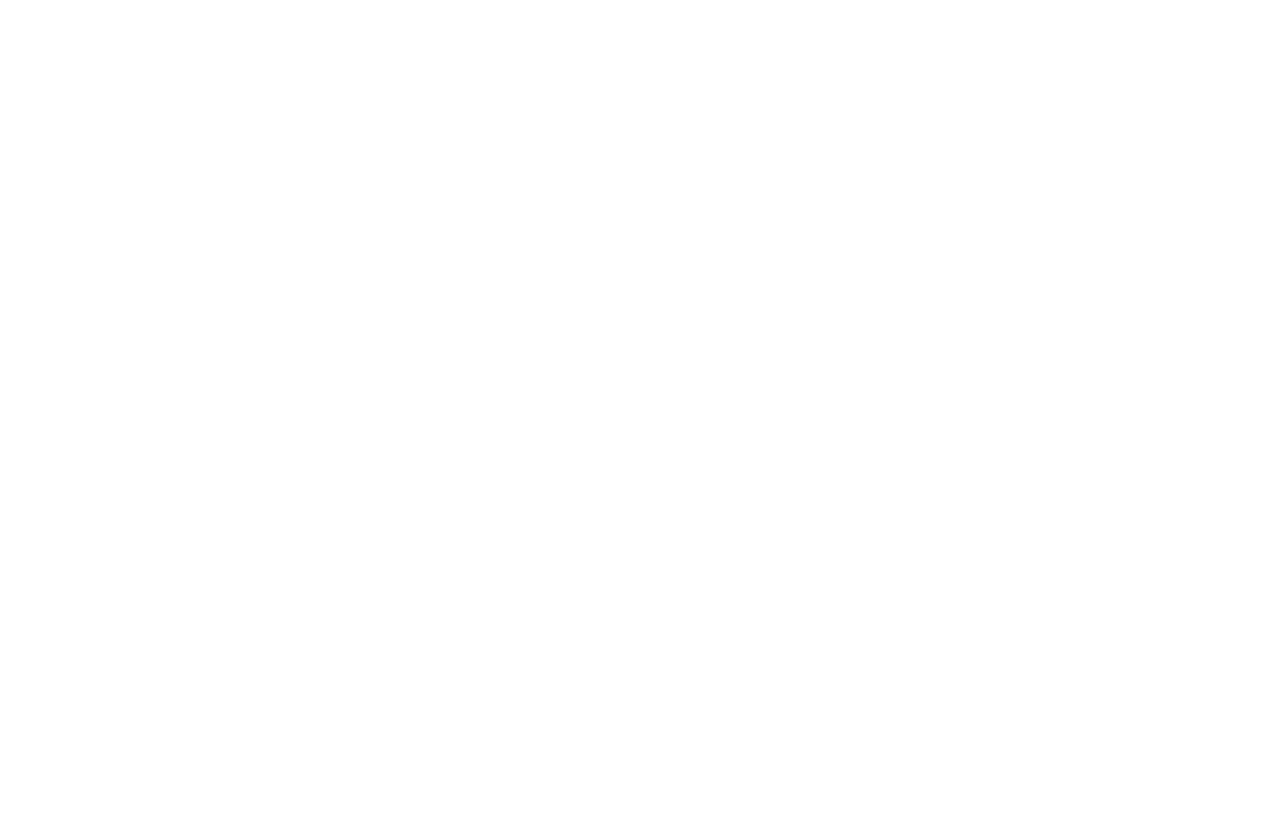
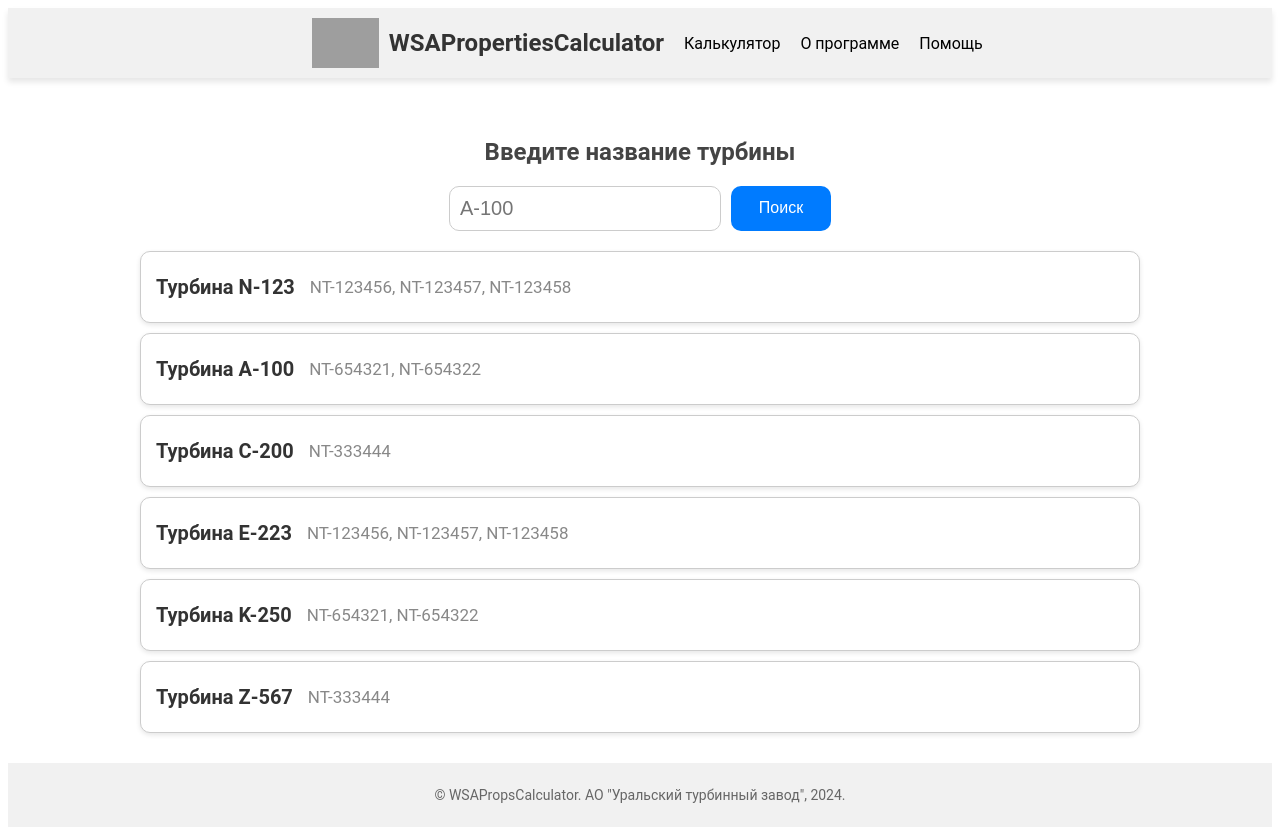
Before and after one commit to LevShlyogin/Automation_of_construction, a React (Vite) app in the folder frontend/: page / in a window 1280 px wide. Before the commit this address had no page. Before the commit the page ends 800 px from the top, so only its background shows below. Built offline with nearby package versions, Linux system fonts and the light colour scheme; grey boxes are pictures that could not be loaded.

Commit message:
design and 2 pages structure upd

```diff
--- /dev/null
+++ b/frontend/src/components/Calculator/StockSelection.css
@@ -0,0 +1,35 @@
+.stock-selection {
+  text-align: center;
+  margin-top: 20px;
+}
+
+
+.title {
+  font-size: 24px;
+  font-weight: bold;
+  margin-bottom: 20px;
+}
+
+
+.stock-list {
+  list-style-type: none;
+  padding: 0;
+  margin: 0;
+}
+
+
+.stock-item {
+  padding: 15px;
+  margin: 10px 0;
+  border: 1px solid #ccc;
+  border-radius: 5px;
+  background-color: #f9f9f9;
+  cursor: pointer;
+  transition: background-color 0.3s ease;
+}
+
+
+.stock-item:hover {
+  background-color: #f1f1f1;
+  color: #4CAF50;
+}
--- a/frontend/src/components/Calculator/StockSelection.tsx
+++ b/frontend/src/components/Calculator/StockSelection.tsx
@@ -1,39 +1,36 @@
-// import React from 'react';
-//
-// type Turbine = {
-//   name: string;
-//   stocks: string[];
-// };
-//
-// type Props = {
-//   turbine: Turbine | null;
-//   onSelectStock: (stock: string) => void;
-// };
-//
-// const StockSelection: React.FC<Props> = ({ turbine, onSelectStock }) => {
-//   if (!turbine) return <p>Сначала выберите турбину.</p>;
-//
-//   return (
-// 	<div className="stock-selection">
-//   	<h2>Выберите требуемый шток для {turbine.name}</h2>
-//   	<ul>
-//     	{turbine.stocks.map((stock, index) => (
-//       	<li key={index} onClick={() => onSelectStock(stock)}>
-//         	{stock}
-//       	</li>
-//     	))}
-//   	</ul>
-// 	</div>
-//   );
-// };
-//
-// export default StockSelection;
+import React from 'react';
+import './StockSelection.css'; // Подключаем стили
 
 
-import React from 'react';
-
-const StockSelection = () => {
-  return <div><h1>Stock Selection Component</h1></div>;
+type Turbine = {
+  name: string;
+  stocks: string[];
 };
 
+
+type Props = {
+  turbine: Turbine | null;
+  onSelectStock: (stock: string) => void;
+};
+
+
+const StockSelection: React.FC<Props> = ({ turbine, onSelectStock }) => {
+  if (!turbine) return <p>Сначала выберите турбину.</p>;
+
+
+  return (
+	<div className="stock-selection">
+  	<h2 className="title">Выберите требуемый шток для {turbine.name}</h2>
+  	<ul className="stock-list">
+    	{turbine.stocks.map((stock, index) => (
+      	<li key={index} className="stock-item" onClick={() => onSelectStock(stock)}>
+        	{stock}
+      	</li>
+    	))}
+  	</ul>
+	</div>
+  );
+};
+
+
 export default StockSelection;
--- /dev/null
+++ b/frontend/src/components/Calculator/TurbineSearch.css
@@ -0,0 +1,123 @@
+body {
+    font-family: 'Roboto', sans-serif; /* Можно настроить шрифт под конкретный, если нужно */
+    color: #333; /* Основной текст */
+}
+
+.turbine-search {
+    text-align: center;
+    margin-top: 20px;
+    color: #333; /* Основной цвет текста */
+}
+
+.title {
+    font-size: 24px;
+    font-weight: bold;
+    color: #444; /* Цвет заголовков */
+    margin-bottom: 20px;
+}
+
+.search-input {
+    padding: 10px;
+    font-size: 16px;
+    border: 1px solid #ccc;
+    border-radius: 5px;
+    width: 250px;
+    color: #333; /* Цвет текста */
+    background-color: #fff; /* Цвет поля ввода */
+}
+
+.turbine-item {
+    padding: 15px;
+    margin: 10px 0;
+    border: 1px solid #ccc;
+    border-radius: 10px;
+    background-color: #ffffff;
+    cursor: pointer;
+    transition: transform 0.25s ease, background-color 0.3s ease;
+    box-shadow: 0 2px 5px rgba(0, 0, 0, 0.1);
+    display: flex;
+    height: 40px;
+    align-items: center;
+}
+
+.turbine-item:hover {
+    background-color: #e5e5e5;
+    color: #4CAF50; /* Цвет текста при наведении */
+    transform: translateY(-5px); /* Эффект поднятия */
+}
+
+.turbine-name {
+    font-size: 18px;
+    font-weight: bold;
+    color: #333; /* Цвет названия турбины */
+}
+
+.turbine-stocks {
+    font-size: 14px;
+    color: #888; /* Цвет для номеров стоков */
+}
+
+
+.turbine-search {
+    text-align: center;
+    margin-top: 20px;
+}
+
+.title {
+    font-size: 24px;
+    font-weight: bold;
+    margin-bottom: 20px;
+}
+
+.search-bar {
+    margin-bottom: 20px;
+    display: flex;
+    justify-content: center;
+}
+
+.search-input {
+    padding: 10px;
+    font-size: 20px;
+    border: 1px solid #ccc;
+    border-radius: 10px;
+    width: 250px;
+}
+
+.search-button {
+    background-color: #007BFF;
+    color: #ffffff;
+    border: none;
+    padding: 10px 15px;
+    border-radius: 10px;
+    cursor: pointer;
+    margin-left: 10px;
+    width: 100px;
+    font-size: 16px;
+}
+
+.search-button:hover {
+    background-color: #0056b3; /* Темно-синий при наведении */
+}
+
+.turbine-list {
+    list-style-type: none;
+    padding: 0;
+    width: 1000px;
+    margin: 0 auto;
+}
+
+.turbine-item:hover {
+    background-color: #f1f1f1;
+    color: #4CAF50;
+}
+
+.turbine-name {
+    font-size: 20px;
+    font-weight: bold;
+}
+
+.turbine-stocks {
+    font-size: 17px;
+    color: #888;
+    margin-left: 15px;
+}
--- a/frontend/src/components/Calculator/TurbineSearch.tsx
+++ b/frontend/src/components/Calculator/TurbineSearch.tsx
@@ -1,56 +1,54 @@
-// import React, { useState } from 'react';
-//
-// type Turbine = {
-//   name: string;
-//   stocks: string[];
-// };
-//
-// const turbines: Turbine[] = [
-//   { name: 'Турбина N-123', stocks: ['NT-123456', 'NT-123456', 'NT-123456'] },
-//   { name: 'Турбина N-100', stocks: ['NT-123456', 'NT-654321'] },
-//   { name: 'Турбина N-200', stocks: ['NT-333444'] },
-// ];
-//
-// type Props = {
-//   onSelectTurbine: (turbine: Turbine) => void;
-// };
-//
-// const TurbineSearch: React.FC<Props> = ({ onSelectTurbine }) => {
-//   const [searchTerm, setSearchTerm] = useState('');
-//
-//   const filteredTurbines = turbines.filter(turbine =>
-// 	turbine.name.toLowerCase().includes(searchTerm.toLowerCase())
-//   );
-//
-//   return (
-// 	<div className="turbine-search">
-//   	<h2>Введите название турбины</h2>
-//   	<input
-//     	type="text"
-//     	placeholder="A-100"
-//     	value={searchTerm}
-//     	onChange={(e) => setSearchTerm(e.target.value)}
-//   	/>
-//   	<ul>
-//     	{filteredTurbines.map((turbine, index) => (
-//       	<li key={index} onClick={() => onSelectTurbine(turbine)}>
-//         	{turbine.name}
-//         	<br />
-//         	{turbine.stocks.join(', ')}
-//       	</li>
-//     	))}
-//   	</ul>
-// 	</div>
-//   );
-// };
-//
-// export default TurbineSearch;
+import React, { useState } from 'react';
+import './TurbineSearch.css';
 
+type Turbine = {
+  name: string;
+  stocks: string[];
+};
 
-import React from 'react';
+const turbines: Turbine[] = [
+  { name: 'Турбина N-123', stocks: ['NT-123456', 'NT-123457', 'NT-123458'] },
+  { name: 'Турбина A-100', stocks: ['NT-654321', 'NT-654322'] },
+  { name: 'Турбина C-200', stocks: ['NT-333444'] },
+  { name: 'Турбина E-223', stocks: ['NT-123456', 'NT-123457', 'NT-123458'] },
+  { name: 'Турбина K-250', stocks: ['NT-654321', 'NT-654322'] },
+  { name: 'Турбина Z-567', stocks: ['NT-333444'] },
+];
 
-const TurbineSearch = () => {
-  return <div><h1>Turbine Search Component</h1></div>;
+type Props = {
+  onSelectTurbine: (turbine: Turbine) => void;
+};
+
+const TurbineSearch: React.FC<Props> = ({ onSelectTurbine }) => {
+  const [searchTerm, setSearchTerm] = useState('');
+
+  const filteredTurbines = turbines.filter(turbine =>
+	turbine.name.toLowerCase().includes(searchTerm.toLowerCase())
+  );
+
+  return (
+	<div className="turbine-search">
+  	<h2 className="title">Введите название турбины</h2>
+  	<div className="search-bar">
+    	<input
+      	type="text"
+      	placeholder="A-100"
+      	value={searchTerm}
+      	onChange={(e) => setSearchTerm(e.target.value)}
+      	className="search-input"
+    	/>
+    	<button className="search-button">Поиск</button>
+  	</div>
+  	<ul className="turbine-list">
+    	{filteredTurbines.map((turbine, index) => (
+      	<li key={index} className="turbine-item" onClick={() => onSelectTurbine(turbine)}>
+        	<p className="turbine-name">{turbine.name}</p>
+        	<p className="turbine-stocks">{turbine.stocks.join(', ')}</p>
+      	</li>
+    	))}
+  	</ul>
+	</div>
+  );
 };
 
 export default TurbineSearch;
--- /dev/null
+++ b/frontend/src/routes/CalculatorPage.css
@@ -0,0 +1,96 @@
+.calculator-page {
+  display: flex;
+  flex-direction: column;
+  height: 100vh;
+}
+
+.header {
+    display: flex;
+    align-items: center;
+    justify-content: center;
+    background-color: #f1f1f1;
+    padding: 10px 20px;
+    box-shadow: 0 4px 6px rgba(0, 0, 0, 0.1);
+    flex-wrap: nowrap;
+    flex-direction: row;
+}
+
+.header-logo {
+  display: flex;
+  align-items: center;
+  margin-right: 20px;
+}
+
+.header-logo img {
+  height: 40px;
+  margin-right: 10px;
+}
+
+.header-title {
+  font-size: 20px;
+  font-weight: bold;
+  color: #333;
+}
+
+.header-nav {
+  display: flex;
+  gap: 20px;
+}
+
+.header-nav a {
+  text-decoration: none;
+  font-size: 16px;
+  color: white; /* Белый цвет для текста */
+  padding: 8px 12px;
+  border-radius: 5px;
+  background-color: #f5f5f5;
+  transition: background-color 0.3s ease;
+}
+
+.header-nav a:hover {
+  background-color: #d0d0d0;
+  color: #333;
+}
+
+.header-nav a.active {
+  background-color: #ccc;
+  font-weight: bold;
+}
+
+.logo {
+    height: 50px;
+    margin-left: 15px;
+    margin-right: 10px;
+}
+
+.program-name {
+  font-size: 24px;
+  margin: 0;
+}
+
+.nav a {
+  margin-left: 20px;
+  text-decoration: none;
+  color: #000000;
+  font-size: 16px;
+}
+
+.nav a:hover {
+  text-decoration: underline;
+}
+
+.main-content {
+  flex-grow: 1;
+  display: flex;
+  justify-content: center;
+  align-items: center;
+  padding: 20px;
+}
+
+.footer {
+  background-color: #f1f1f1;
+  text-align: center;
+  padding: 10px;
+  font-size: 14px;
+  color: #666;
+}
--- a/frontend/src/routes/_layout.tsx
+++ b/frontend/src/routes/_layout.tsx
@@ -47,7 +47,7 @@
 const LayoutRoutes = () => {
   return (
 	<Routes>
-  	<Route path="/calculator" element={<CalculatorPage />} />
+  	<Route path="/" element={<CalculatorPage />} />
   	{/* Здесь можно добавить другие маршруты, если нужно */}
 	</Routes>
   );
--- a/frontend/src/routes/calculator.tsx
+++ b/frontend/src/routes/calculator.tsx
@@ -1,43 +1,44 @@
-// import React, { useState } from 'react';
-// import TurbineSearch from '../components/Calculator/TurbineSearch';
-// import StockSelection from '../components/Calculator/StockSelection';
-//
-// const CalculatorPage: React.FC = () => {
-//   const [selectedTurbine, setSelectedTurbine] = useState(null);
-//   const [selectedStock, setSelectedStock] = useState(null);
-//
-//   const handleTurbineSelect = (turbine) => {
-// 	setSelectedTurbine(turbine);
-// 	setSelectedStock(null);
-//   };
-//
-//   const handleStockSelect = (stock) => {
-// 	setSelectedStock(stock);
-//   };
-//
-//   return (
-// 	<div>
-//   	{!selectedTurbine ? (
-//     	<TurbineSearch onSelectTurbine={handleTurbineSelect} />
-//   	) : (
-//     	<StockSelection turbine={selectedTurbine} onSelectStock={handleStockSelect} />
-//   	)}
-// 	</div>
-//   );
-// };
-//
-// export default CalculatorPage;
-
-import React from 'react';
+import React, { useState } from 'react';
 import TurbineSearch from '../components/Calculator/TurbineSearch';
 import StockSelection from '../components/Calculator/StockSelection';
+import './CalculatorPage.css'; // Подключаем стили
 
-const CalculatorPage = () => {
+const CalculatorPage: React.FC = () => {
+  const [selectedTurbine, setSelectedTurbine] = useState(null);
+  const [selectedStock, setSelectedStock] = useState(null);
+
+  const handleTurbineSelect = (turbine) => {
+	setSelectedTurbine(turbine);
+	setSelectedStock(null);
+  };
+
+  const handleStockSelect = (stock) => {
+	setSelectedStock(stock);
+  };
+
   return (
-	<div>
-  	<h1>Калькулятор</h1>
-  	<TurbineSearch />
-  	<StockSelection />
+	<div className="calculator-page">
+  	<header className="header">
+    	<img src="/path/to/logo.png" alt="Logo" className="logo" />
+    	<h1 className="program-name">WSAPropertiesCalculator</h1>
+    	<nav className="nav">
+      	<a href="/">Калькулятор</a>
+      	<a href="/about">О программе</a>
+      	<a href="/help">Помощь</a>
+    	</nav>
+  	</header>
+
+  	<main className="main-content">
+    	{!selectedTurbine ? (
+      	<TurbineSearch onSelectTurbine={handleTurbineSelect} />
+    	) : (
+      	<StockSelection turbine={selectedTurbine} onSelectStock={handleStockSelect} />
+    	)}
+  	</main>
+
+  	<footer className="footer">
+    	<p>© WSAPropsCalculator. АО "Уральский турбинный завод", 2024.</p>
+  	</footer>
 	</div>
   );
 };
```
